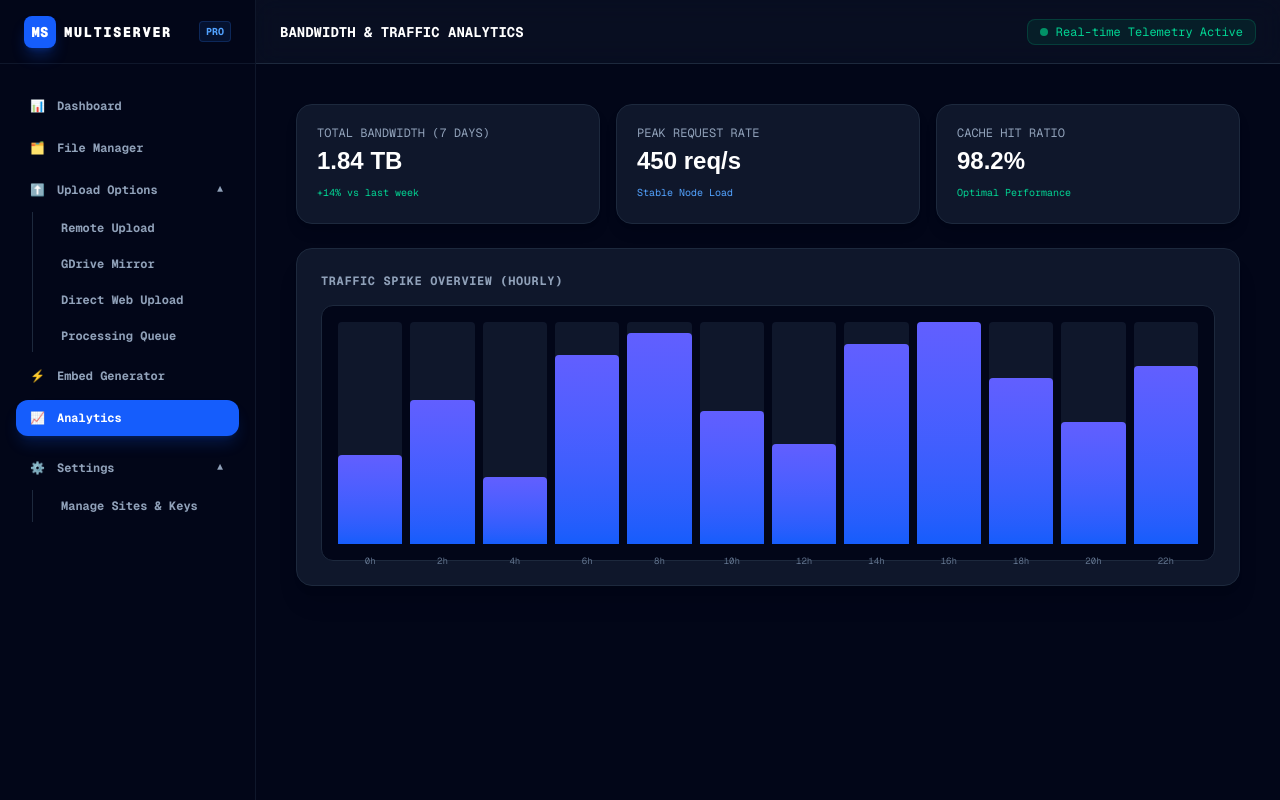
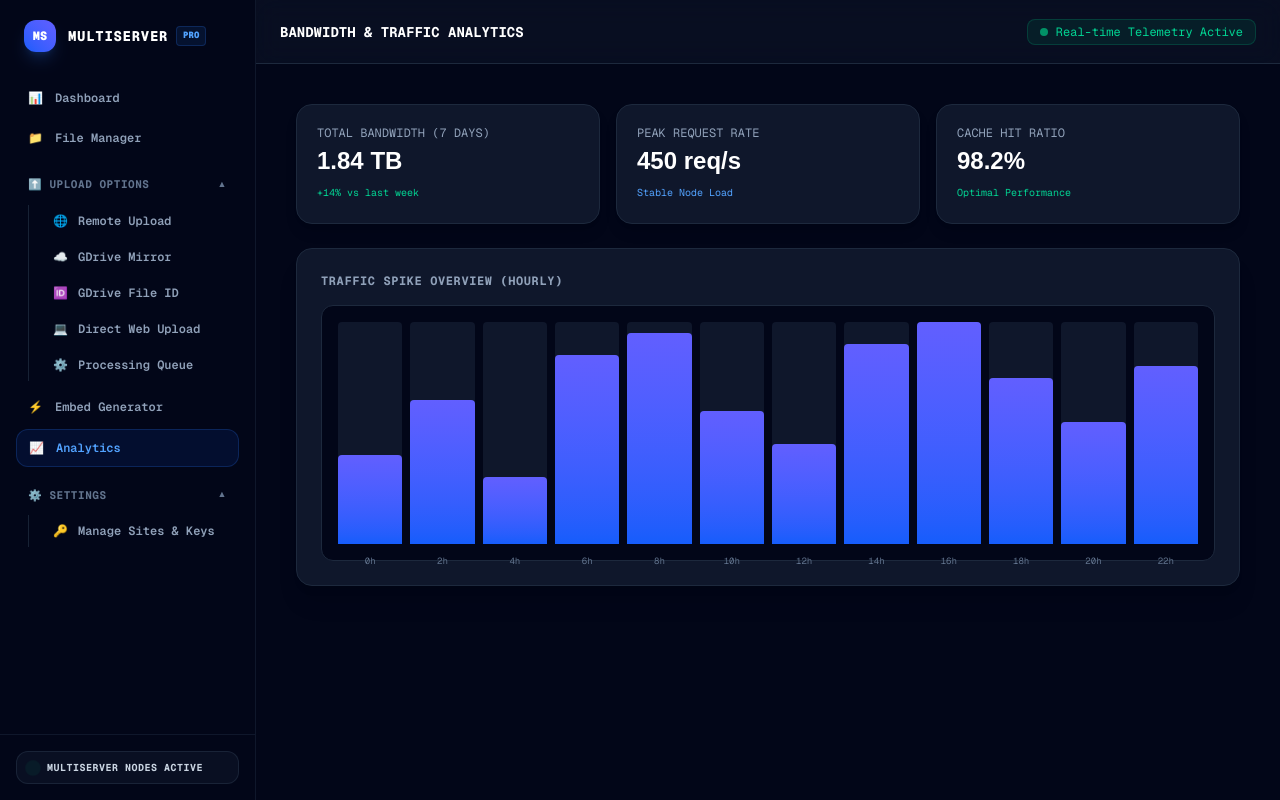
Before and after one commit to Sha787898/my-video-proxy, a Next.js app: page /analytics in a window 1280 px wide. Built offline with nearby package versions, Linux system fonts and the light colour scheme.

Commit message:
Fix Sidebar routing & upgrade GDrive upload pages UI

```diff
--- a/app/components/Sidebar.js
+++ b/app/components/Sidebar.js
@@ -8,112 +8,153 @@ export default function Sidebar() {
     const pathname = usePathname();
     const [uploadOpen, setUploadOpen] = useState(true);
     const [settingsOpen, setSettingsOpen] = useState(true);
-    const [mobileOpen, setMobileOpen] = useState(false);
 
     const isActive = (path) => pathname === path;
 
     return (
-        <>
-            {/* Mobile Top Toggle Bar */}
-            <div className="lg:hidden h-16 bg-slate-950 border-b border-slate-900 px-4 flex items-center justify-between sticky top-0 z-50 font-mono">
-                <Link href="/" className="flex items-center gap-2">
-                    <div className="w-8 h-8 rounded-lg bg-blue-600 flex items-center justify-center font-black text-white text-sm shadow-lg">MS</div>
-                    <span className="text-xs font-black text-white tracking-wider uppercase">MULTISERVER</span>
-                </Link>
-                <button
-                    onClick={() => setMobileOpen(!mobileOpen)}
-                    className="p-2 rounded-xl bg-slate-900 border border-slate-800 text-slate-300 text-xs"
-                >
-                    {mobileOpen ? '✕ Close' : '☰ Menu'}
-                </button>
-            </div>
-
-            {/* Sidebar Container */}
-            <aside className={`fixed lg:static inset-y-0 left-0 z-40 w-64 bg-slate-950 border-r border-slate-900 flex flex-col h-screen font-mono select-none transition-transform duration-300 ${mobileOpen ? 'translate-x-0' : '-translate-x-full lg:translate-x-0'}`}>
-
-                {/* Logo Header (Desktop) */}
-                <div className="h-16 border-b border-slate-900 px-6 hidden lg:flex items-center justify-between">
-                    <Link href="/" className="flex items-center gap-2">
-                        <div className="w-8 h-8 rounded-lg bg-blue-600 flex items-center justify-center font-black text-white text-sm shadow-lg shadow-blue-600/30">
-                            MS
-                        </div>
-                        <span className="text-sm font-black tracking-widest text-white uppercase">
-                            MULTISERVER
-                        </span>
-                    </Link>
-                    <span className="text-[10px] font-bold px-1.5 py-0.5 rounded bg-blue-500/10 text-blue-400 border border-blue-500/20">PRO</span>
+        <aside className="w-64 bg-slate-950 border-r border-slate-900 flex flex-col justify-between h-screen sticky top-0 shrink-0 font-mono select-none">
+            <div className="p-4 space-y-6 overflow-y-auto">
+                {/* Logo Section */}
+                <div className="flex items-center gap-3 px-2 py-1">
+                    <div className="w-8 h-8 rounded-xl bg-gradient-to-tr from-blue-600 to-indigo-500 flex items-center justify-center font-black text-white shadow-lg shadow-blue-500/20 text-xs">
+                        MS
+                    </div>
+                    <div className="flex items-center gap-2">
+                        <span className="font-extrabold text-sm text-white tracking-wider">MULTISERVER</span>
+                        <span className="px-1.5 py-0.5 rounded text-[9px] font-black bg-blue-500/10 text-blue-400 border border-blue-500/20">PRO</span>
+                    </div>
                 </div>
 
-                {/* Navigation Links */}
-                <div className="flex-1 overflow-y-auto px-4 py-6 space-y-1.5 text-xs">
-                    <Link href="/dashboard" onClick={() => setMobileOpen(false)} className={`flex items-center gap-3 px-3.5 py-2.5 rounded-xl font-bold transition ${isActive('/dashboard') ? 'bg-blue-600 text-white shadow-lg shadow-blue-600/20' : 'text-slate-400 hover:text-white hover:bg-slate-900/50'}`}>
+                {/* Main Navigation */}
+                <nav className="space-y-1">
+                    <Link
+                        href="/dashboard"
+                        className={`flex items-center gap-3 px-3 py-2.5 rounded-xl text-xs font-semibold transition ${
+                            isActive('/dashboard') ? 'bg-blue-600/10 text-blue-400 border border-blue-500/20' : 'text-slate-400 hover:text-white hover:bg-slate-900'
+                        }`}
+                    >
                         <span>📊</span> Dashboard
                     </Link>
 
-                    <Link href="/file-manager" onClick={() => setMobileOpen(false)} className={`flex items-center gap-3 px-3.5 py-2.5 rounded-xl font-bold transition ${isActive('/file-manager') ? 'bg-blue-600 text-white shadow-lg shadow-blue-600/20' : 'text-slate-400 hover:text-white hover:bg-slate-900/50'}`}>
-                        <span>🗂️</span> File Manager
+                    <Link
+                        href="/file-manager"
+                        className={`flex items-center gap-3 px-3 py-2.5 rounded-xl text-xs font-semibold transition ${
+                            isActive('/file-manager') ? 'bg-blue-600/10 text-blue-400 border border-blue-500/20' : 'text-slate-400 hover:text-white hover:bg-slate-900'
+                        }`}
+                    >
+                        <span>📁</span> File Manager
                     </Link>
 
-                    {/* Upload Options Dropdown */}
-                    <div className="space-y-1">
+                    {/* Upload Options Accordion */}
+                    <div className="pt-2">
                         <button
                             onClick={() => setUploadOpen(!uploadOpen)}
-                            className="w-full flex items-center justify-between px-3.5 py-2.5 rounded-xl font-bold text-slate-400 hover:text-white hover:bg-slate-900/50 transition"
+                            className="w-full flex items-center justify-between px-3 py-2 text-[11px] font-bold text-slate-500 uppercase tracking-wider hover:text-slate-300 transition"
                         >
-                            <div className="flex items-center gap-3">
-                                <span>⬆️</span> Upload Options
-                            </div>
-                            <span className={`transition-transform text-[10px] ${uploadOpen ? 'rotate-180' : ''}`}>▼</span>
+                            <span className="flex items-center gap-2">⬆️ Upload Options</span>
+                            <span className="text-[9px]">{uploadOpen ? '▲' : '▼'}</span>
                         </button>
 
                         {uploadOpen && (
-                            <div className="pl-4 space-y-1 border-l border-slate-800 ml-4 my-1">
-                                <Link href="/remote-upload" onClick={() => setMobileOpen(false)} className={`block px-3 py-2 rounded-lg font-bold transition ${isActive('/remote-upload') ? 'text-blue-400 bg-blue-500/10' : 'text-slate-400 hover:text-slate-200'}`}>
-                                    Remote Upload
+                            <div className="mt-1 ml-3 space-y-1 border-l border-slate-800/80 pl-3">
+                                <Link
+                                    href="/remote-upload"
+                                    className={`flex items-center gap-2.5 px-3 py-2 rounded-xl text-xs font-semibold transition ${
+                                        isActive('/remote-upload') ? 'bg-blue-600 text-white font-bold shadow-lg shadow-blue-600/20' : 'text-slate-400 hover:text-white hover:bg-slate-900'
+                                    }`}
+                                >
+                                    <span>🌐</span> Remote Upload
                                 </Link>
-                                <Link href="/drive-upload" onClick={() => setMobileOpen(false)} className={`block px-3 py-2 rounded-lg font-bold transition ${isActive('/gdrive-upload') ? 'text-blue-400 bg-blue-500/10' : 'text-slate-400 hover:text-slate-200'}`}>
-                                    GDrive Mirror
+
+                                <Link
+                                    href="/gdrive-upload"
+                                    className={`flex items-center gap-2.5 px-3 py-2 rounded-xl text-xs font-semibold transition ${
+                                        isActive('/gdrive-upload') ? 'bg-blue-600 text-white font-bold shadow-lg shadow-blue-600/20' : 'text-slate-400 hover:text-white hover:bg-slate-900'
+                                    }`}
+                                >
+                                    <span>☁️</span> GDrive Mirror
                                 </Link>
-                                <Link href="/web-upload" onClick={() => setMobileOpen(false)} className={`block px-3 py-2 rounded-lg font-bold transition ${isActive('/web-upload') ? 'text-blue-400 bg-blue-500/10' : 'text-slate-400 hover:text-slate-200'}`}>
-                                    Direct Web Upload
+
+                                <Link
+                                    href="/drive-upload"
+                                    className={`flex items-center gap-2.5 px-3 py-2 rounded-xl text-xs font-semibold transition ${
+                                        isActive('/drive-upload') ? 'bg-blue-600 text-white font-bold shadow-lg shadow-blue-600/20' : 'text-slate-400 hover:text-white hover:bg-slate-900'
+                                    }`}
+                                >
+                                    <span>🆔</span> GDrive File ID
                                 </Link>
-                                <Link href="/processing-files" onClick={() => setMobileOpen(false)} className={`block px-3 py-2 rounded-lg font-bold transition ${isActive('/processing-files') ? 'text-blue-400 bg-blue-500/10' : 'text-slate-400 hover:text-slate-200'}`}>
-                                    Processing Queue
+
+                                <Link
+                                    href="/web-upload"
+                                    className={`flex items-center gap-2.5 px-3 py-2 rounded-xl text-xs font-semibold transition ${
+                                        isActive('/web-upload') ? 'bg-blue-600 text-white font-bold shadow-lg shadow-blue-600/20' : 'text-slate-400 hover:text-white hover:bg-slate-900'
+                                    }`}
+                                >
+                                    <span>💻</span> Direct Web Upload
+                                </Link>
+
+                                <Link
+                                    href="/processing-files"
+                                    className={`flex items-center gap-2.5 px-3 py-2 rounded-xl text-xs font-semibold transition ${
+                                        isActive('/processing-files') ? 'bg-blue-600 text-white font-bold shadow-lg shadow-blue-600/20' : 'text-slate-400 hover:text-white hover:bg-slate-900'
+                                    }`}
+                                >
+                                    <span>⚙️</span> Processing Queue
                                 </Link>
                             </div>
                         )}
                     </div>
 
-                    <Link href="/embed-generator" onClick={() => setMobileOpen(false)} className={`flex items-center gap-3 px-3.5 py-2.5 rounded-xl font-bold transition ${isActive('/embed-generator') ? 'bg-blue-600 text-white shadow-lg shadow-blue-600/20' : 'text-slate-400 hover:text-white hover:bg-slate-900/50'}`}>
+                    <Link
+                        href="/embed-generator"
+                        className={`flex items-center gap-3 px-3 py-2.5 rounded-xl text-xs font-semibold transition mt-2 ${
+                            isActive('/embed-generator') ? 'bg-blue-600/10 text-blue-400 border border-blue-500/20' : 'text-slate-400 hover:text-white hover:bg-slate-900'
+                        }`}
+                    >
                         <span>⚡</span> Embed Generator
                     </Link>
 
-                    <Link href="/analytics" onClick={() => setMobileOpen(false)} className={`flex items-center gap-3 px-3.5 py-2.5 rounded-xl font-bold transition ${isActive('/analytics') ? 'bg-blue-600 text-white shadow-lg shadow-blue-600/20' : 'text-slate-400 hover:text-white hover:bg-slate-900/50'}`}>
+                    <Link
+                        href="/analytics"
+                        className={`flex items-center gap-3 px-3 py-2.5 rounded-xl text-xs font-semibold transition ${
+                            isActive('/analytics') ? 'bg-blue-600/10 text-blue-400 border border-blue-500/20' : 'text-slate-400 hover:text-white hover:bg-slate-900'
+                        }`}
+                    >
                         <span>📈</span> Analytics
                     </Link>
 
-                    {/* Settings Dropdown */}
-                    <div className="space-y-1 pt-2">
+                    {/* Settings Accordion */}
+                    <div className="pt-2">
                         <button
                             onClick={() => setSettingsOpen(!settingsOpen)}
-                            className="w-full flex items-center justify-between px-3.5 py-2.5 rounded-xl font-bold text-slate-400 hover:text-white hover:bg-slate-900/50 transition"
+                            className="w-full flex items-center justify-between px-3 py-2 text-[11px] font-bold text-slate-500 uppercase tracking-wider hover:text-slate-300 transition"
                         >
-                            <div className="flex items-center gap-3">
-                                <span>⚙️</span> Settings
-                            </div>
-                            <span className={`transition-transform text-[10px] ${settingsOpen ? 'rotate-180' : ''}`}>▼</span>
+                            <span className="flex items-center gap-2">⚙️ Settings</span>
+                            <span className="text-[9px]">{settingsOpen ? '▲' : '▼'}</span>
                         </button>
 
                         {settingsOpen && (
-                            <div className="pl-4 space-y-1 border-l border-slate-800 ml-4 my-1">
-                                <Link href="/manage-sites" onClick={() => setMobileOpen(false)} className={`block px-3 py-2 rounded-lg font-bold transition ${isActive('/manage-sites') ? 'text-blue-400 bg-blue-500/10' : 'text-slate-400 hover:text-slate-200'}`}>
-                                    Manage Sites & Keys
+                            <div className="mt-1 ml-3 space-y-1 border-l border-slate-800/80 pl-3">
+                                <Link
+                                    href="/manage-sites"
+                                    className={`flex items-center gap-2.5 px-3 py-2 rounded-xl text-xs font-semibold transition ${
+                                        isActive('/manage-sites') ? 'bg-blue-600 text-white font-bold shadow-lg shadow-blue-600/20' : 'text-slate-400 hover:text-white hover:bg-slate-900'
+                                    }`}
+                                >
+                                    <span>🔑</span> Manage Sites & Keys
                                 </Link>
                             </div>
                         )}
                     </div>
+                </nav>
+            </div>
+
+            <div className="p-4 border-t border-slate-900">
+                <div className="px-3 py-2 rounded-xl bg-slate-900/60 border border-slate-800/80 flex items-center gap-2.5">
+                    <div className="w-2 h-2 rounded-full bg-emerald-500 animate-ping"></div>
+                    <span className="text-[10px] text-slate-300 font-bold uppercase tracking-wider">MultiServer Nodes Active</span>
                 </div>
-            </aside>
-        </>
+            </div>
+        </aside>
     );
 }
--- a/app/gdrive-upload/page.js
+++ b/app/gdrive-upload/page.js
@@ -43,8 +43,8 @@ export default function GDriveUploadPage() {
 
     const handleExtractFolder = () => {
         if (!folderUrl.trim()) return;
-        alert('Folder link extraction feature simulation: Folder parsed successfully! (You can paste links below as well)');
-        // ফোল্ডার থেকে লিংক ফেচ করার লজিক এখানে যুক্ত করা যাবে
+        setLinksInput(prev => (prev ? prev + '\n' : '') + `${folderUrl} (Parsed Folder Content)`);
+        setFolderUrl('');
     };
 
     const handleBulkUpload = async (e) => {
@@ -68,9 +68,8 @@ export default function GDriveUploadPage() {
             const data = await response.json();
             if (!response.ok) throw new Error(data.error || 'Failed to process links');
 
-            setSuccessMsg(`Successfully synced ${data.count} file(s) with MultiServer queue! ✅`);
+            setSuccessMsg(`Successfully synced ${data.count} file(s) with MultiServer queue! 🚀`);
             setLinksInput('');
-            setFolderUrl('');
         } catch (err) {
             alert(err.message);
         } finally {
@@ -84,15 +83,17 @@ export default function GDriveUploadPage() {
 
             <div className="flex-1 flex flex-col min-w-0">
                 <header className="h-16 border-b border-slate-900 bg-slate-900/50 backdrop-blur-md px-6 flex items-center justify-between">
-                    <h1 className="text-xs font-bold text-white uppercase tracking-wider">Google Cloud Drive Uploader</h1>
+                    <div className="flex items-center gap-2">
+                        <span className="text-blue-500 text-lg">📁</span>
+                        <h1 className="text-xs font-extrabold text-white uppercase tracking-wider">Google Drive Link Uploader & Mirror</h1>
+                    </div>
                     <span className="text-xs text-slate-400 hidden sm:inline">{user?.email}</span>
                 </header>
 
                 <main className="flex-1 flex flex-col items-center justify-start p-6 lg:p-10">
                     <div className="w-full max-w-4xl space-y-6">
 
-                        {/* Top Info Banner */}
-                        <div className="p-4 rounded-2xl bg-blue-600/10 border border-blue-500/20 text-xs text-blue-300 flex items-start gap-3 shadow-lg">
+                        <div className="p-4 rounded-2xl bg-blue-600/10 border border-blue-500/20 text-xs text-blue-300 flex items-start gap-3 shadow-lg backdrop-blur-md">
                             <span className="text-base">ℹ️</span>
                             <p className="leading-relaxed">
                                 Google Drive Integration: Extract links from shared folders directly into the queue or paste individual file links one per line.
@@ -100,41 +101,39 @@ export default function GDriveUploadPage() {
                         </div>
 
                         {successMsg && (
-                            <div className="p-4 rounded-xl bg-emerald-500/10 border border-emerald-500/20 text-xs text-emerald-400 font-bold">
-                                {successMsg}
+                            <div className="p-4 rounded-2xl bg-emerald-500/10 border border-emerald-500/20 text-xs text-emerald-400 font-bold flex items-center gap-2 shadow-lg">
+                                <span>✅</span> {successMsg}
                             </div>
                         )}
 
-                        {/* Main Uploader Card */}
-                        <div className="bg-slate-900 border border-slate-800 rounded-3xl p-6 sm:p-8 shadow-2xl space-y-6">
+                        <div className="bg-slate-900/80 border border-slate-800 rounded-3xl p-6 sm:p-8 shadow-2xl space-y-6 backdrop-blur-xl">
                             <h3 className="text-xs font-bold text-white uppercase tracking-wider flex items-center gap-2">
-                                ☁️ Google Drive Link Uploader
+                                ☁️ Google Drive Bulk Link Mirror
                             </h3>
 
                             <form onSubmit={handleBulkUpload} className="space-y-6">
-                                {/* Extract from GDrive Folder */}
                                 <div className="space-y-2">
                                     <div className="flex items-center justify-between">
                                         <label className="text-[10px] font-bold text-slate-400 uppercase tracking-wider">
                                             Extract From GDrive Folder
                                         </label>
-                                        <span className="text-[10px] text-slate-500">Auto-fills link queue</span>
+                                        <span className="text-[10px] text-blue-400 font-bold">Auto-fills link queue</span>
                                     </div>
                                     <div className="flex items-center gap-2">
                                         <div className="relative flex-1">
-                                            <span className="absolute left-3.5 top-3.5 text-slate-500 text-xs">📁</span>
+                                            <span className="absolute left-4 top-3.5 text-slate-500 text-xs">📁</span>
                                             <input
                                                 type="url"
                                                 value={folderUrl}
                                                 onChange={(e) => setFolderUrl(e.target.value)}
                                                 placeholder="Paste folder URL: https://drive.google.com/drive/folders/..."
-                                                className="w-full bg-slate-950 border border-slate-800 text-slate-100 text-xs rounded-xl pl-10 pr-4 py-3 focus:outline-none focus:border-blue-600 font-mono"
+                                                className="w-full bg-slate-950 border border-slate-800 text-slate-100 text-xs rounded-2xl pl-10 pr-4 py-3.5 focus:outline-none focus:border-blue-500 font-mono transition"
                                             />
                                         </div>
                                         <button
                                             type="button"
                                             onClick={handleExtractFolder}
-                                            className="px-6 py-3 bg-slate-800 hover:bg-slate-700 text-white text-xs font-bold rounded-xl transition cursor-pointer"
+                                            className="px-6 py-3.5 bg-slate-800 hover:bg-slate-700 text-white text-xs font-bold rounded-2xl transition cursor-pointer shadow-lg"
                                         >
                                             Extract
                                         </button>
@@ -143,11 +142,10 @@ export default function GDriveUploadPage() {
 
                                 <div className="relative flex py-2 items-center">
                                     <div className="flex-grow border-t border-slate-800"></div>
-                                    <span className="flex-shrink mx-4 text-[10px] text-slate-500 uppercase tracking-widest">Or Multiple Links</span>
+                                    <span className="flex-shrink mx-4 text-[10px] text-slate-500 uppercase tracking-widest font-bold">Or Multiple Links</span>
                                     <div className="flex-grow border-t border-slate-800"></div>
                                 </div>
 
-                                {/* Google Drive Public Links (One per line) */}
                                 <div className="space-y-2">
                                     <label className="block text-[10px] font-bold text-slate-400 uppercase tracking-wider">
                                         Google Drive Public Links (One per line)
@@ -158,16 +156,16 @@ export default function GDriveUploadPage() {
                                         value={linksInput}
                                         onChange={(e) => setLinksInput(e.target.value)}
                                         placeholder="https://drive.google.com/file/d/1xxxxxxx/view&#10;https://drive.google.com/file/d/2xxxxxxx/view"
-                                        className="w-full bg-slate-950 border border-slate-800 text-slate-100 text-xs rounded-xl p-4 focus:outline-none focus:border-blue-600 font-mono leading-relaxed"
+                                        className="w-full bg-slate-950 border border-slate-800 text-slate-100 text-xs rounded-2xl p-4 focus:outline-none focus:border-blue-500 font-mono leading-relaxed transition"
                                     />
                                 </div>
 
                                 <button
                                     type="submit"
                                     disabled={isLoading}
-                                    className="w-full h-12 bg-blue-600 hover:bg-blue-500 text-white rounded-xl text-xs font-bold uppercase transition shadow-lg shadow-blue-600/25 flex items-center justify-center gap-2 cursor-pointer disabled:opacity-50"
+                                    className="w-full h-12 bg-gradient-to-r from-blue-600 to-indigo-600 hover:from-blue-500 hover:to-indigo-500 text-white rounded-2xl text-xs font-bold uppercase transition shadow-xl shadow-blue-600/20 flex items-center justify-center gap-2 cursor-pointer disabled:opacity-50"
                                 >
-                                    <span>⬆️</span> {isLoading ? 'Processing Queue...' : 'Upload Links'}
+                                    <span>⬆️</span> {isLoading ? 'Processing Links...' : 'Upload Links'}
                                 </button>
                             </form>
                         </div>
```
Also changed, not shown: app/drive-upload/page.js (+82 -61 lines).
